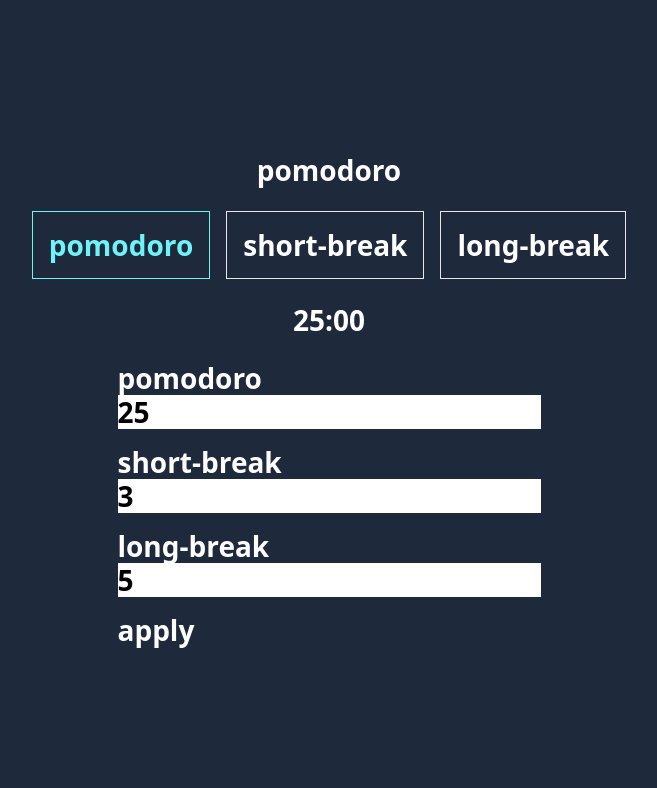
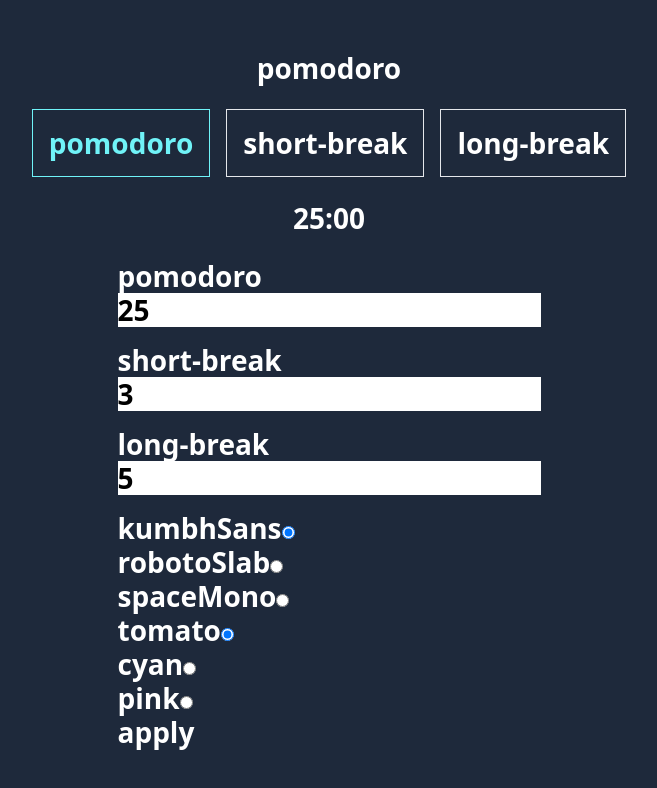
Before and after one commit to bohdancho/pomodoro-spa, a React (Vite) app: page / in a window 1280 px wide. Shown: the top 788 px of the page, without its empty margins (311-968 px from the left). Built offline with nearby package versions, Linux system fonts and the light colour scheme.

Commit message:
theme demo

```diff
--- a/src/App.tsx
+++ b/src/App.tsx
@@ -1,11 +1,11 @@
 import { useEffect, useState } from 'react'
 import './App.tw.css'
-import { PresetsSettings } from './components'
+import { Settings } from './components'
 import { useTimer } from './hooks'
-import { Mode, Presets } from './models'
+import { Color, Font, Mode, Presets, Theme } from './models'
 import { MINUTE_IN_MS, getFormatedTime, getKeys } from './utils'
 
-// const defaultTheme: Theme = { color: 'tomato', font: 'kumbh-sans' }
+const defaultTheme: Theme = { color: Color.tomato, font: Font.kumbhSans }
 const defaultPresets: Presets = {
   pomodoro: MINUTE_IN_MS * 25,
   'short-break': MINUTE_IN_MS * 3,
@@ -13,9 +13,13 @@ const defaultPresets: Presets = {
 }
 
 function App() {
-  // const [theme, setTheme] = useState<Theme>(defaultTheme)
+  const [theme, setTheme] = useState<Theme>(defaultTheme)
   const [activeMode, setActiveMode] = useState<Mode>('pomodoro')
   const [presets, setPresets] = useState(defaultPresets)
+
+  useEffect(() => {
+    console.log(theme)
+  }, [theme])
 
   const { msLeft, setTotalMs: setTotalMs, resetTimer, triggerAction } = useTimer(presets[activeMode])
   useEffect(() => setTotalMs(presets[activeMode]), [presets, activeMode, setTotalMs])
@@ -33,6 +37,7 @@ function App() {
       <div className='flex gap-16'>
         {getKeys(presets).map((mode) => (
           <button
+            type='button'
             key={mode}
             className={`${activeMode === mode ? 'text-cyan border-cyan' : 'border-gray'} p-4 border border-1`}
             onClick={() => handleModeChange(mode)}
@@ -42,7 +47,7 @@ function App() {
         ))}
       </div>
       <div onClick={triggerAction}>{getFormatedTime(msLeft)}</div>
-      <PresetsSettings presets={presets} setPresets={setPresets}></PresetsSettings>
+      <Settings theme={theme} setTheme={setTheme} presets={presets} setPresets={setPresets}></Settings>
     </div>
   )
 }
--- a/src/components/index.ts
+++ b/src/components/index.ts
@@ -1 +1,3 @@
 export * from './presetsSettings'
+export * from './settings'
+export * from './themeSettings'
--- a/src/components/presetsSettings.tsx
+++ b/src/components/presetsSettings.tsx
@@ -1,4 +1,4 @@
-import { ChangeEvent, Dispatch, FunctionComponent, SetStateAction, useState } from 'react'
+import { ChangeEvent, Dispatch, FunctionComponent, SetStateAction } from 'react'
 import { Mode, Presets } from '../models'
 import { MINUTE_IN_MS, getKeys, getMinutes, isPositiveInteger } from '../utils'
 
@@ -8,18 +8,11 @@ interface PresetsSettingsProps {
 }
 
 export const PresetsSettings: FunctionComponent<PresetsSettingsProps> = ({ presets, setPresets }) => {
-  const [updatedPresets, setUpdatedPresets] = useState(presets)
-
   const handleChange = (e: ChangeEvent<HTMLInputElement>, mode: Mode) => {
     const value = e.target.value
     if (isPositiveInteger(value)) {
-      setUpdatedPresets({ ...presets, [mode]: Number(value) * MINUTE_IN_MS })
+      setPresets({ ...presets, [mode]: Number(value) * MINUTE_IN_MS })
     }
-  }
-
-  const handleSaveClick = (e: React.MouseEvent) => {
-    e.preventDefault()
-    setPresets(updatedPresets)
   }
 
   return (
@@ -30,12 +23,11 @@ export const PresetsSettings: FunctionComponent<PresetsSettingsProps> = ({ prese
           <input
             type='text'
             className='text-black'
-            value={getMinutes(updatedPresets[mode])}
+            value={getMinutes(presets[mode])}
             onChange={(e) => handleChange(e, mode)}
           />
         </div>
       ))}
-      <button onClick={handleSaveClick}>apply</button>
     </form>
   )
 }
--- /dev/null
+++ b/src/components/settings.tsx
@@ -0,0 +1,30 @@
+import { Dispatch, FunctionComponent, SetStateAction, useState } from 'react'
+import { PresetsSettings, ThemeSettings } from '.'
+import { Presets, Theme } from '../models'
+
+interface SettingsProps {
+  theme: Theme
+  setTheme: Dispatch<SetStateAction<Theme>>
+  presets: Presets
+  setPresets: Dispatch<SetStateAction<Presets>>
+}
+
+export const Settings: FunctionComponent<SettingsProps> = ({ theme, setTheme, presets, setPresets }) => {
+  const [updatedTheme, setUpdatedTheme] = useState(theme)
+  const [updatedPresets, setUpdatedPresets] = useState(presets)
+
+  const save = () => {
+    setTheme(updatedTheme)
+    setPresets(updatedPresets)
+  }
+
+  return (
+    <div>
+      <PresetsSettings presets={updatedPresets} setPresets={setUpdatedPresets}></PresetsSettings>
+      <ThemeSettings theme={updatedTheme} setTheme={setUpdatedTheme}></ThemeSettings>
+      <button type='button' onClick={save}>
+        apply
+      </button>
+    </div>
+  )
+}
--- /dev/null
+++ b/src/components/themeSettings.tsx
@@ -0,0 +1,41 @@
+import { Dispatch, FunctionComponent, SetStateAction } from 'react'
+import { Color, Font, Theme } from '../models'
+import { getKeys } from '../utils'
+
+interface ThemeSettingsProps {
+  theme: Theme
+  setTheme: Dispatch<SetStateAction<Theme>>
+}
+
+export const ThemeSettings: FunctionComponent<ThemeSettingsProps> = ({ theme, setTheme }) => {
+  return (
+    <>
+      <div>
+        {getKeys(Font).map((font) => (
+          <label key={font} className='block'>
+            {font}
+            <input
+              type='radio'
+              onChange={() => setTheme({ ...theme, font: Font[font] })}
+              value={font}
+              checked={Font[font] === theme.font}
+            />
+          </label>
+        ))}
+      </div>
+      <div>
+        {getKeys(Color).map((color) => (
+          <label key={color} className='block'>
+            {color}
+            <input
+              type='radio'
+              onChange={() => setTheme({ ...theme, color: Color[color] })}
+              value={color}
+              checked={Color[color] === theme.color}
+            />
+          </label>
+        ))}
+      </div>
+    </>
+  )
+}
--- a/src/models/theme.ts
+++ b/src/models/theme.ts
@@ -1,4 +1,16 @@
+export enum Color {
+  tomato = 'tomato',
+  cyan = 'cyan',
+  pink = 'pink',
+}
+
+export enum Font {
+  kumbhSans = 'kumbh-sans',
+  robotoSlab = 'roboto-slab',
+  spaceMono = 'space-mono',
+}
+
 export interface Theme {
-  color: 'tomato' | 'cyan' | 'pink'
-  font: 'kumbh-sans' | 'roboto-slab' | 'space-mono'
+  color: Color
+  font: Font
 }
```
